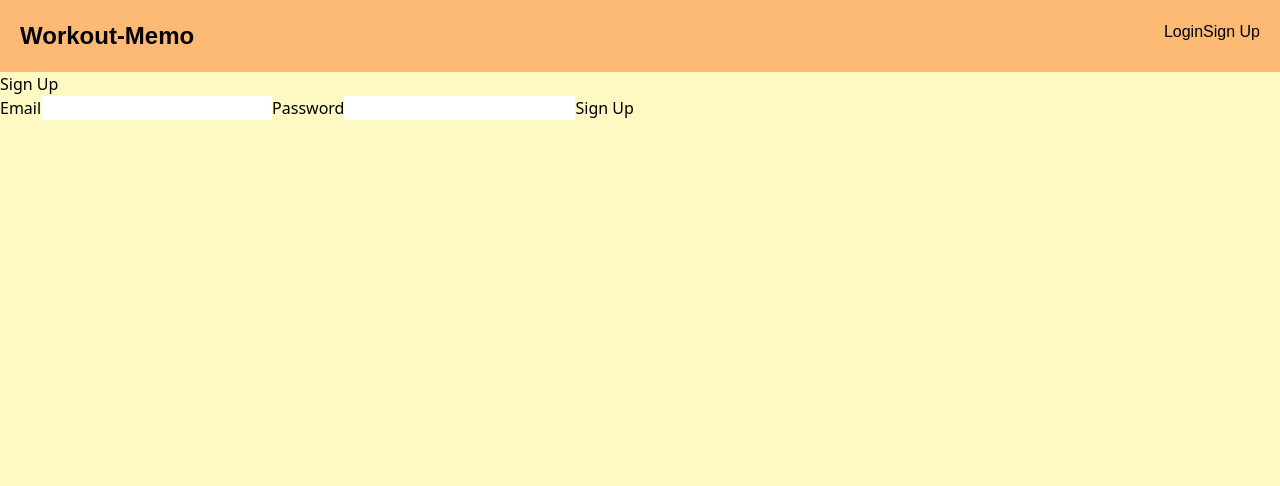
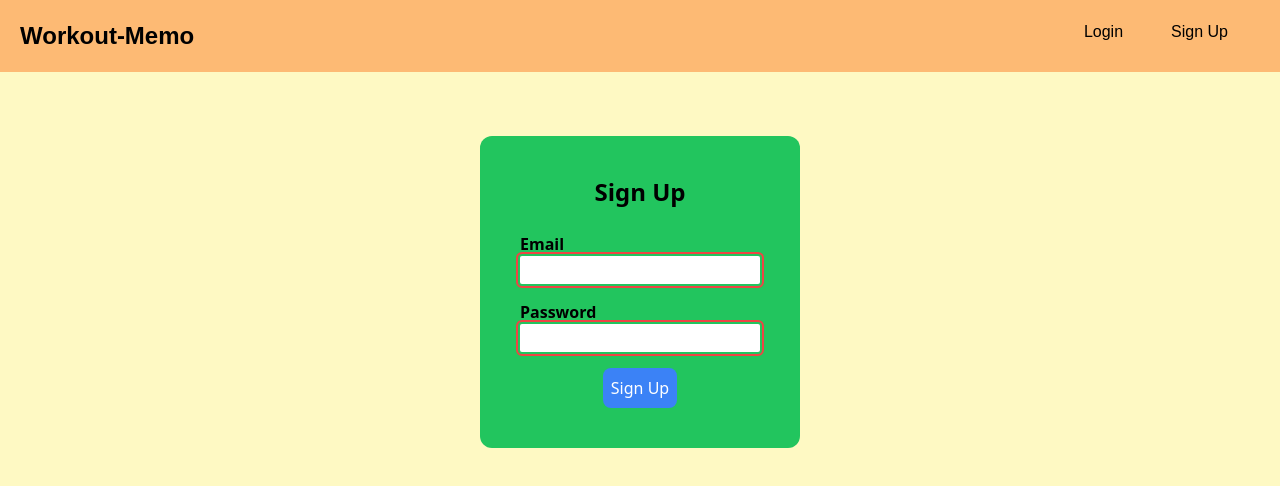
Before and after one commit to hemanth110702/Workout-Memo, a React (Vite) app in the folder frontend/: page /signup in a window 1280 px wide. Shown: the top 486 px of the page. Built offline with nearby package versions, Linux system fonts and the light colour scheme; a web font is replaced by a local one.

Commit message:
updated css in login, signup and navbar

```diff
--- a/frontend/src/components/Navbar.jsx
+++ b/frontend/src/components/Navbar.jsx
@@ -5,7 +5,7 @@ import { useAuthContext } from "../context/AuthContext";
 
 const Navbar = () => {
   const { logout } = useLogout();
-  const {user} = useAuthContext()
+  const { user } = useAuthContext();
   const handleLogout = () => {
     logout();
   };
@@ -16,14 +16,29 @@ const Navbar = () => {
       <div>
         {user && (
           <div>
-            <span>{user.email}</span>
-            <button onClick={handleLogout}>Logout</button>
+            <span className="mr-4">{user.email}</span>
+            <button
+              className="mr-4 hover:bg-green-500 p-4 hover:text-white"
+              onClick={handleLogout}
+            >
+              Logout
+            </button>
           </div>
         )}
         {!user && (
           <div>
-            <Link to="/login">Login</Link>
-            <Link to="/signup">Sign Up</Link>
+            <Link
+              className="mr-4 hover:bg-green-500 p-4 hover:text-white"
+              to="/login"
+            >
+              Login
+            </Link>
+            <Link
+              className="mr-4 hover:bg-green-500 p-4 hover:text-white"
+              to="/signup"
+            >
+              Sign Up
+            </Link>
           </div>
         )}
       </div>
--- a/frontend/src/pages/Login.jsx
+++ b/frontend/src/pages/Login.jsx
@@ -16,26 +16,44 @@ const Login = () => {
   };
 
   return (
-    <form onSubmit={handleSubmit}>
-      <h1>Login</h1>
-      <label htmlFor="email">Email</label>
+    <form
+      className="bg-green-500 flex flex-col w-80 m-auto mt-16 p-10 rounded-xl"
+      onSubmit={handleSubmit}
+    >
+      <h1 className="text-2xl font-bold text-center mb-6">Login</h1>
+      <label className="font-semibold" htmlFor="email">
+        Email
+      </label>
       <input
         type="email"
         id="email"
+        className="outline-none focus:outline-blue-600 text-sm p-1 rounded-sm  invalid:outline-red-500 "
         value={email}
         onChange={(e) => setEmail(e.target.value)}
         required
       />
-      <label htmlFor="pwd">Password</label>
+      <label className="font-semibold mt-4" htmlFor="pwd">
+        Password
+      </label>
       <input
         type="text"
         id="pwd"
+        className="outline-none focus:outline-blue-600 text-sm p-1 rounded-sm  invalid:outline-red-500 "
         value={password}
         onChange={(e) => setPassword(e.target.value)}
         required
       />
-      <button disabled={isLoading}>Login</button>
-      {error && <div>{error}</div>}
+      <button
+        className="mt-4 bg-blue-500 text-white w-fit self-center p-2 rounded-lg hover:bg-blue-700 disabled:bg-blue-300"
+        disabled={isLoading}
+      >
+        Login
+      </button>
+      {error && (
+        <div className="border-2 rounded-lg  border-red-600 bg-white mt-4 p-2 text-red-500">
+          {error}
+        </div>
+      )}
     </form>
   );
 };
--- a/frontend/src/pages/Signup.jsx
+++ b/frontend/src/pages/Signup.jsx
@@ -14,30 +14,47 @@ const Signup = () => {
     } catch (err) {
       console.log(err);
     }
-
   };
 
   return (
-    <form onSubmit={handleSubmit}>
-      <h1>Sign Up</h1>
-      <label htmlFor="email">Email</label>
+    <form
+      className="bg-green-500 flex flex-col w-80 m-auto mt-16 p-10 rounded-xl"
+      onSubmit={handleSubmit}
+    >
+      <h1 className="text-2xl font-bold text-center mb-6">Sign Up</h1>
+      <label className="font-semibold" htmlFor="email">
+        Email
+      </label>
       <input
         type="email"
         id="email"
+        className="outline-none focus:outline-blue-600 text-sm p-1 rounded-sm  invalid:outline-red-500 "
         value={email}
         onChange={(e) => setEmail(e.target.value)}
         required
       />
-      <label htmlFor="pwd">Password</label>
+      <label className="font-semibold mt-4" htmlFor="pwd">
+        Password
+      </label>
       <input
         type="text"
         id="pwd"
+        className="outline-none focus:outline-blue-600 text-sm p-1 rounded-sm  invalid:outline-red-500 "
         value={password}
         onChange={(e) => setPassword(e.target.value)}
         required
       />
-      <button disabled={isLoading}>Sign Up</button>
-      {error && <div>{error}</div>}
+      <button
+        className="mt-4 bg-blue-500 text-white w-fit self-center p-2 rounded-lg hover:bg-blue-700 disabled:bg-blue-300"
+        disabled={isLoading}
+      >
+        Sign Up
+      </button>
+      {error && (
+        <div className="border-2 rounded-lg  border-red-600 bg-white mt-4 p-2 text-red-500">
+          {error}
+        </div>
+      )}
     </form>
   );
 };
```
